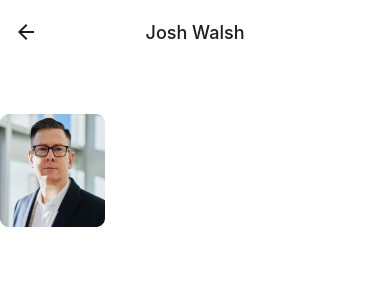
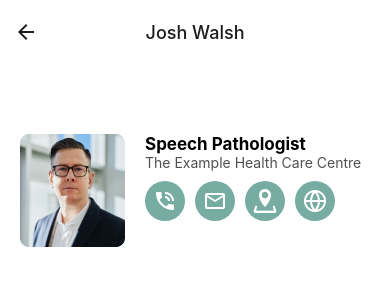
Before and after one commit to asif103/lm-mobile-app, a React Native app: screen /providerProfile in a window 390 px wide. Shown: the top 300 px of the page. Built offline with nearby package versions, Linux system fonts and the light colour scheme.

Commit message:
provider header done

```diff
--- a/screens/ProviderProfileScreen.js
+++ b/screens/ProviderProfileScreen.js
@@ -8,7 +8,10 @@ import {
     TouchableOpacity, ScrollView, TextInput
 } from "react-native";
 import providerImage from '../assets/provider.png'
-
+import { MaterialIcons } from '@expo/vector-icons';
+import { MaterialCommunityIcons } from '@expo/vector-icons';
+import { Entypo } from '@expo/vector-icons';
+import { Feather } from '@expo/vector-icons';
 const ProviderProfileScreen = ({navigation}) => {
     React.useLayoutEffect(() => {
         navigation.setOptions({
@@ -24,6 +27,31 @@ const ProviderProfileScreen = ({navigation}) => {
                     <View style={styles.headerImageContainer}>
                         <Image source={providerImage} style={styles.providerImageStyle}/>
                     </View>
+                    <View style={styles.headerInformation}>
+                        <View>
+                            <Text style={styles.providerName}>Speech Pathologist</Text>
+                            <Text style={styles.providerSubtitle}>The Example Health Care
+                                Centre</Text>
+                        </View>
+                        <View style={styles.headerIcons}>
+                            <TouchableOpacity style={styles.iconContainer}>
+                                <MaterialIcons name="phone-in-talk" size={24} color="#ffffff" />
+                            </TouchableOpacity>
+                            <TouchableOpacity style={styles.iconContainer}>
+                                <MaterialCommunityIcons name="email-outline" size={24} color="#ffffff" />
+                            </TouchableOpacity>
+                            <TouchableOpacity style={styles.iconContainer}>
+                                <Entypo name="location" size={24} color="#ffffff" />
+                            </TouchableOpacity>
+                            <TouchableOpacity style={styles.iconContainer}>
+                                <Feather name="globe" size={24} color="#ffffff" />
+                            </TouchableOpacity>
+
+                        </View>
+                    </View>
+                </View>
+                <View>
+
                 </View>
             </ScrollView>
         </SafeAreaView>
@@ -42,10 +70,43 @@ const styles = StyleSheet.create({
     mainContainer: {
         width: "100%"
     },
-    headerContainer: {},
-    headerImageContainer: {},
+    headerContainer: {
+        flexDirection:"row",
+        padding:20
+    },
+    headerImageContainer: {
+        marginRight:20
+    },
     providerImageStyle: {
         width: 105,
         height: 113
+    },
+    headerInformation:{
+
+    },
+    headerIcons:{
+        marginTop:10,
+        flexDirection:"row"
+    },
+    providerName:{
+        fontSize:17,
+        fontWeight:"bold"
+    },
+    providerSubtitle:{
+        fontSize:14,
+        color: '#505050'
+    },
+    iconContainer:{
+        height:40,
+        width:40,
+        marginRight:10,
+        borderRadius:20,
+        backgroundColor:'#77ACA2',
+        display:"flex",
+        alignItems:'center',
+        justifyContent:"center",
+
+
     }
+
 });
```
